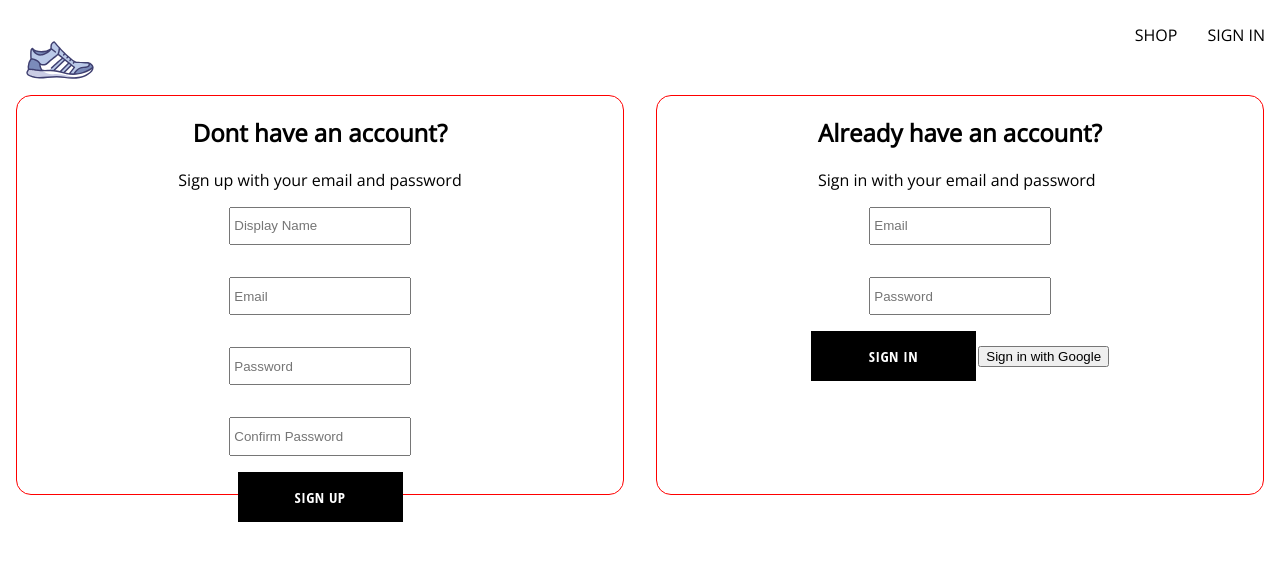
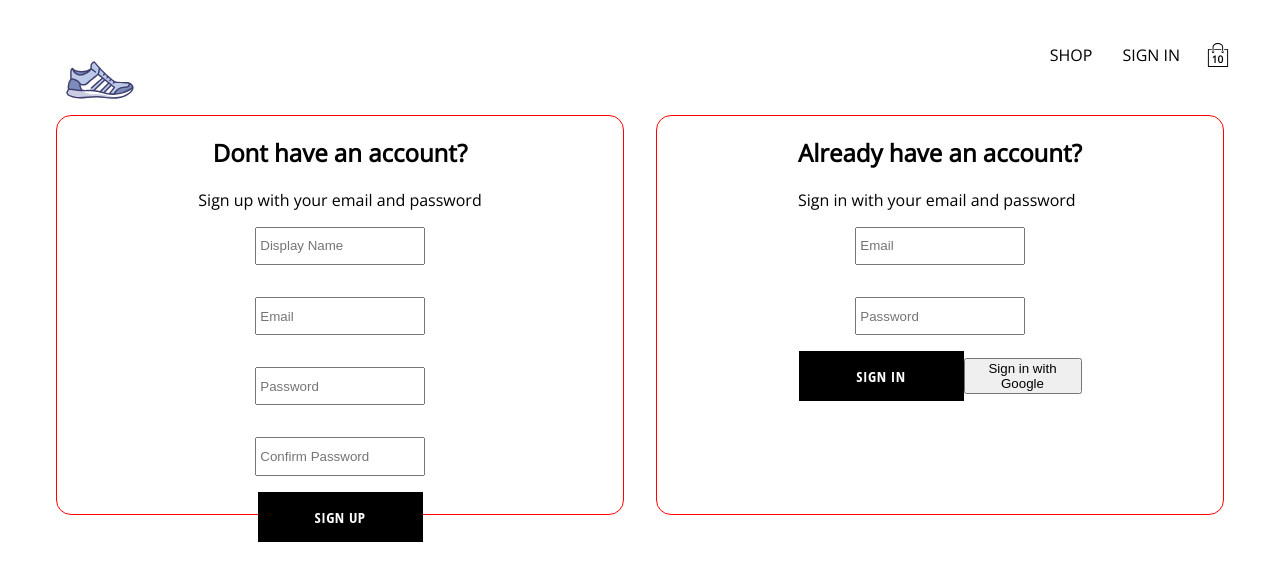
Before and after one commit to Tmumtaz/Kicks, a React (Create React App) app: page /auth in a window 1280 px wide. Shown: the top 580 px of the page. Built offline with nearby package versions, Linux system fonts and the light colour scheme.

Commit message:
cart icon and toggle feature complete

```diff
--- /dev/null
+++ b/src/Components/cart-dropdown/cart-dropdown.js
@@ -0,0 +1,15 @@
+import './cart-dropdown.styles.scss'
+
+import Button from '../button/button';
+
+const CartDropDown = () => {
+    return(
+        <div className='cart-dropdown-container'>
+            <div className='cart-items'>
+                <Button>CHECKOUT</Button>
+            </div>
+        </div>
+    );
+}
+
+export default CartDropDown;
--- /dev/null
+++ b/src/Components/cart-dropdown/cart-dropdown.styles.scss
@@ -0,0 +1,26 @@
+.cart-dropdown-container {
+    position: absolute;
+    width: 240px;
+    height: 340px;
+    display: flex;
+    flex-direction: column;
+    padding: 10px;
+    border: 1px solid black;
+    background-color: white;
+    top: 90px;
+    right: 40px;
+    z-index: 5;
+    .empty-message {
+      font-size: 18px;
+      margin: 50px auto;
+    }
+    .cart-items {
+      height: 540px;
+      display: flex;
+      flex-direction: column;
+      overflow: scroll;
+    }
+    button {
+      margin-top: auto;
+    }
+  }
--- /dev/null
+++ b/src/Components/cart-icon/cart-icon.js
@@ -0,0 +1,20 @@
+import { useContext } from 'react';
+
+import { ReactComponent as ShoppingCartIcon } from '../../Assets/shopping-bag.svg';
+
+import { CartContext } from '../../Contexts/cart-context';
+
+import './cart-icon.styles.scss'
+
+const CartIcon = () => {
+    const {isCartOpen, setIsCartOpen } = useContext(CartContext);
+    const toggle = () => setIsCartOpen(!isCartOpen);
+    return(
+        <div className='cart-icon-container' onClick={toggle}>
+            <ShoppingCartIcon className='shopping-icon'/>
+            <span className='item-count'>10</span>
+        </div>
+    );
+}
+
+export default CartIcon;
--- /dev/null
+++ b/src/Components/cart-icon/cart-icon.styles.scss
@@ -0,0 +1,19 @@
+ .cart-icon-container {
+  width: 45px;
+  height: 45px;
+  position: relative;
+  display: flex;
+  align-items: center;
+  justify-content: center;
+  cursor: pointer;
+  .shopping-icon {
+    width: 24px;
+    height: 24px;
+  }
+  .item-count {
+    position: absolute;
+    font-size: 10px;
+    font-weight: bold;
+    bottom: 12px;
+  }
+}
--- a/src/Components/product-card/product-card.js
+++ b/src/Components/product-card/product-card.js
@@ -1,6 +1,7 @@
 import './product-card.styles.scss'
 
 import Button from '../button/button'
+
 
 const ProductCard = ({ product }) => {
     const { name, imageUrl, price} = product
--- /dev/null
+++ b/src/Contexts/cart-context.js
@@ -0,0 +1,15 @@
+import { createContext, useState } from "react";
+
+
+export const CartContext = createContext({
+    isCartOpen: false,
+    setIsCartOpen: () => {}
+})
+
+export const CartProvider = ({children}) => {
+    const [isCartOpen, setIsCartOpen] = useState(false);
+    const value = {isCartOpen, setIsCartOpen}
+    return(
+    <CartContext.Provider value ={value}>{children}</CartContext.Provider>
+    )
+}
--- a/src/Routes/Navigation/Navigation.js
+++ b/src/Routes/Navigation/Navigation.js
@@ -1,13 +1,22 @@
 import { Outlet, Link } from "react-router-dom";
 import { useContext } from "react";
+
 import { UserContext } from "../../Contexts/user-context";
+import { CartContext } from "../../Contexts/cart-context";
+
 
 import { ReactComponent as KicksLogo } from '../../Assets/reshot-icon-running-shoes-FQ3UPBAKDW.svg';
 import { signOutUser } from "../../Utils/firebase/firebaseUtils";
+
+import CartIcon from "../../Components/cart-icon/cart-icon";
+import CartDropDown from "../../Components/cart-dropdown/cart-dropdown";
+
+
 import './Navigation.styles.scss'
 
 const Navigation = () => {
   const { currentUser, setCurrentUser } = useContext(UserContext)
+  const { isCartOpen, setIsCartOpen} = useContext(CartContext);
 
   const signOutHandler = async () => {
     await signOutUser();
@@ -32,8 +41,9 @@
               SIGN IN
             </Link>
           )}
-
+        <CartIcon />
         </div>
+       { isCartOpen && <CartDropDown />}
       </div>
       <Outlet />
     </>
--- a/src/index.js
+++ b/src/index.js
@@ -6,13 +6,16 @@
 import reportWebVitals from "./reportWebVitals";
 import { UserProvider } from "./Contexts/user-context";
 import { ProductsProvider } from "./Contexts/products-context";
+import { CartProvider } from "./Contexts/cart-context";
 const root = ReactDOM.createRoot(document.getElementById("root"));
 root.render(
   <React.StrictMode>
     <BrowserRouter>
       <UserProvider>
         <ProductsProvider>
-          <App />
+          <CartProvider>
+            <App />
+          </CartProvider>
         </ProductsProvider>
       </UserProvider>
     </BrowserRouter>
--- a/src/index.scss
+++ b/src/index.scss
@@ -1,5 +1,6 @@
 body {
   margin: 0;
+  padding: 20px 40px;
   font-family: 'Open Sans', sans-serif;
   -webkit-font-smoothing: antialiased;
   -moz-osx-font-smoothing: grayscale;
```
Also changed, not shown: src/Assets/shopping-bag.svg (added).
